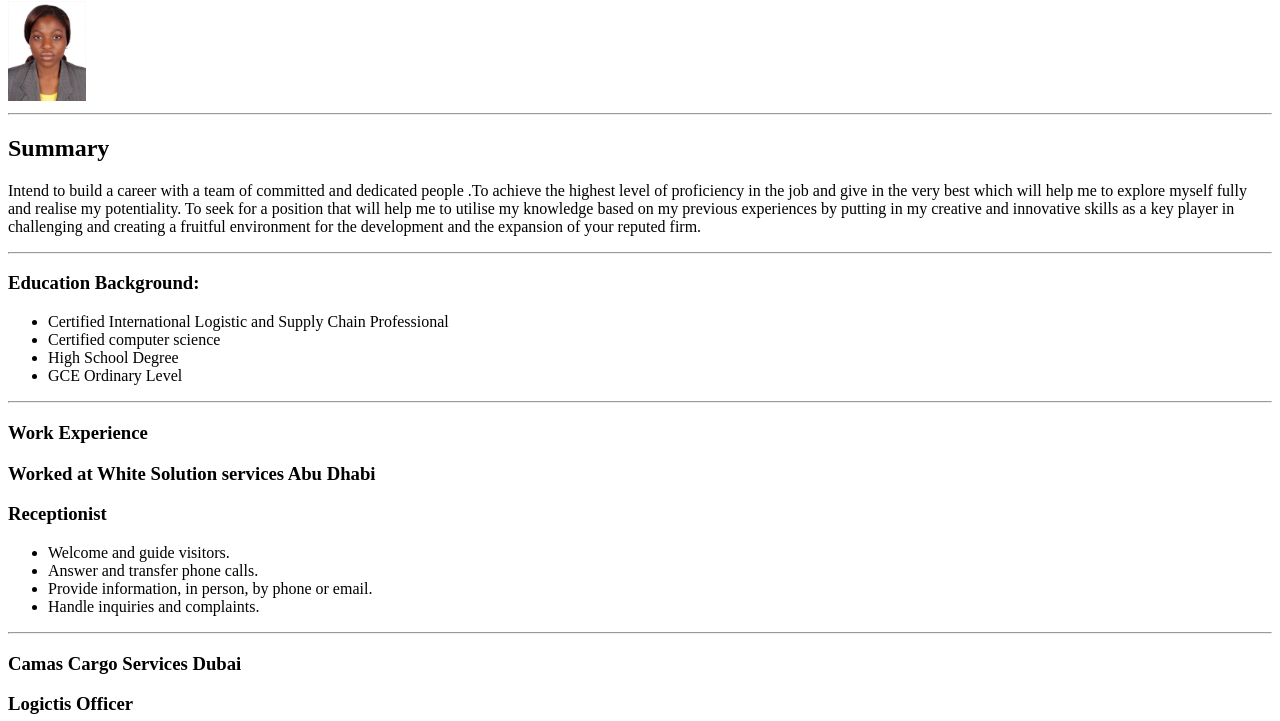
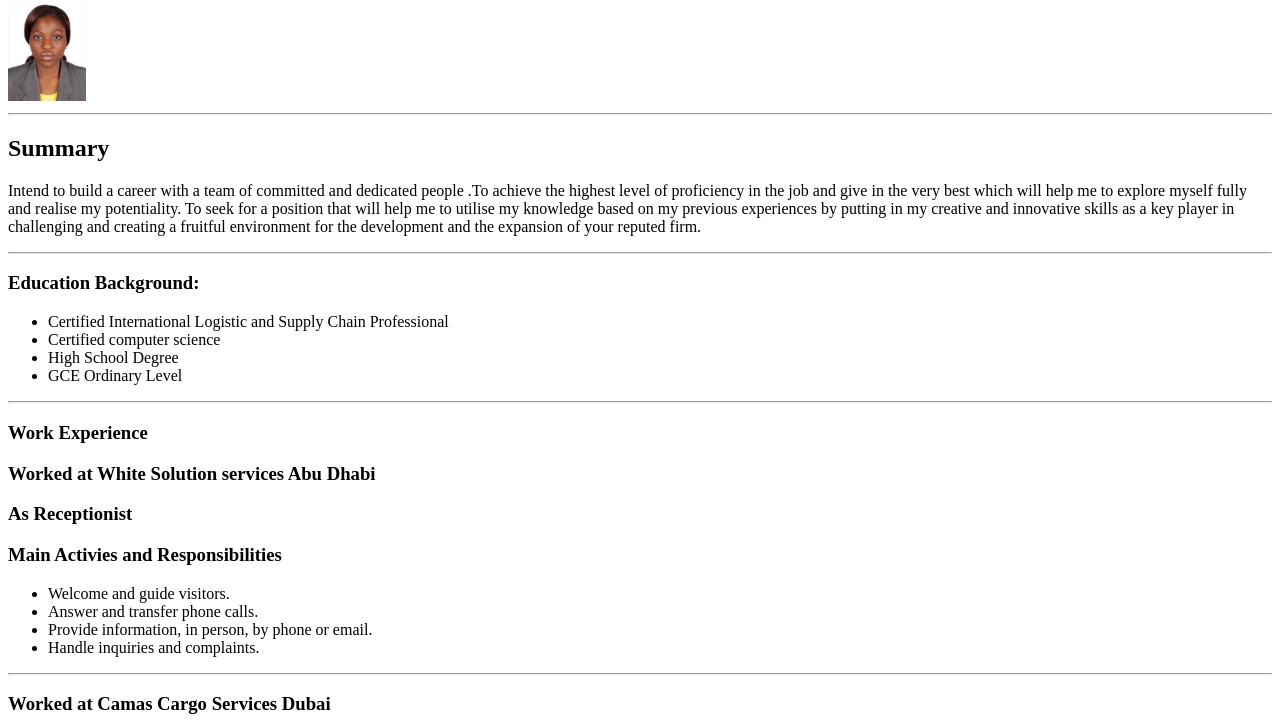
Before and after one commit to bellabell1/project1, a plain HTML site: page index.html in a window 1280 px wide. Shown: the part 79-800 px from the top of the page. Drawn offline with Linux system fonts and the light colour scheme.

Commit message:
Update index.html

```diff
--- a/index.html
+++ b/index.html
@@ -30,7 +30,8 @@
 
    <h3>Work Experience</h3>
        <h3>Worked at White Solution services Abu Dhabi</h3>
-       <h3>Receptionist</h3>
+       <h3>As Receptionist</h3>
+    <h3>Main Activies and Responsibilities</h3>
     <ul>
         <li>Welcome and guide visitors.</li>
         <li>Answer and transfer phone calls.</li>
@@ -38,8 +39,9 @@
         <li>Handle inquiries and complaints.</li>
     </ul>
        <hr />
-       <h3>Camas Cargo Services Dubai</h3>
-    <h3>Logictis Officer</h3>
+       <h3>Worked at Camas Cargo Services Dubai</h3>
+    <h3>As Logictis Officer</h3>
+    <h3>Main Activities and Responsibilities</h3>
     <ul>
         <li>Identifies and evaluates suppliers</li>
         <li>Arranges for transportation of purchased goods</li>
```
